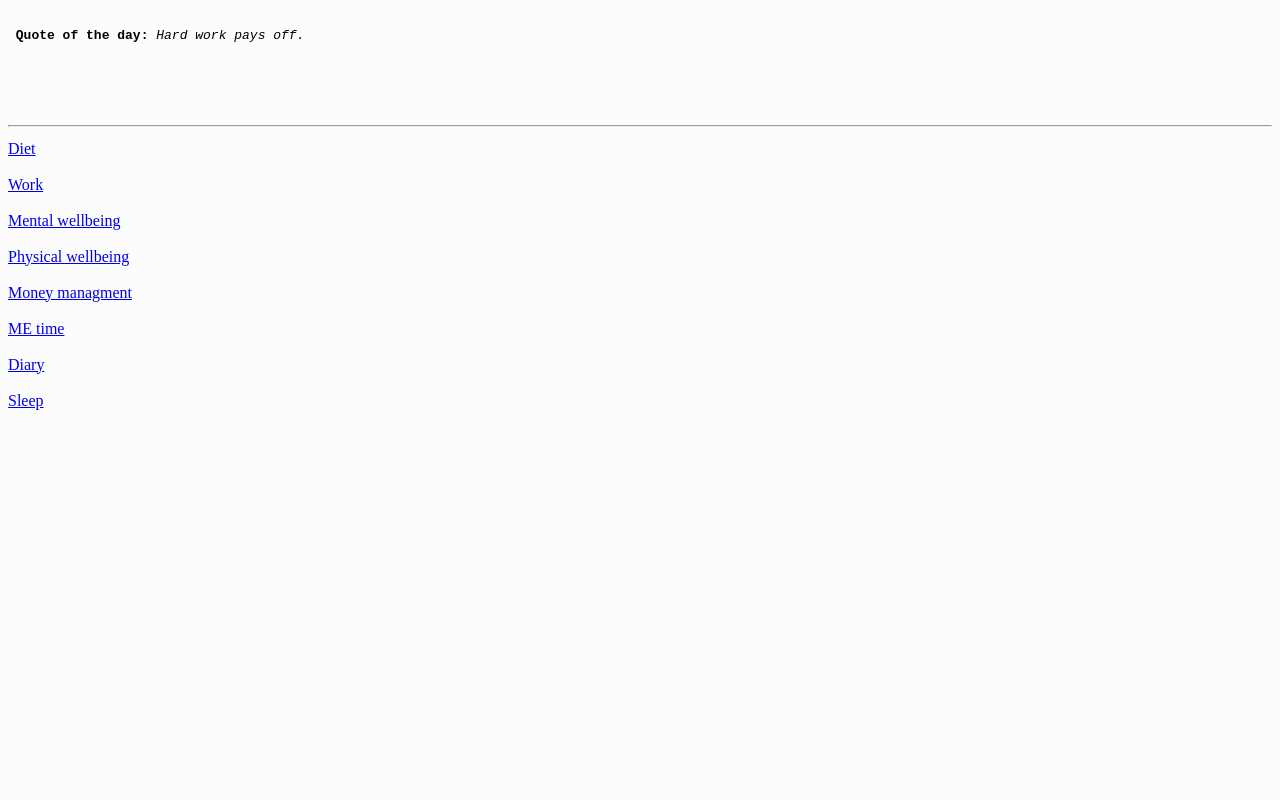
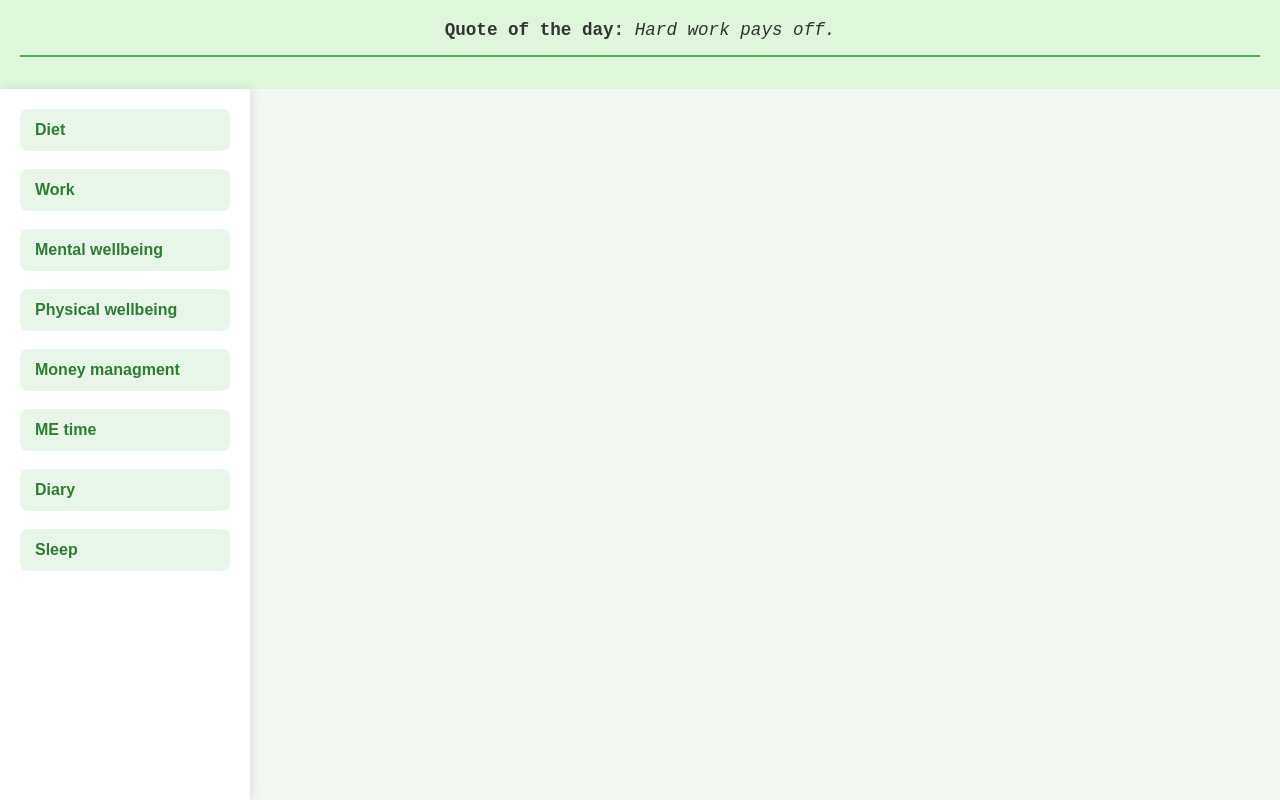
Before and after one commit to AREEBA93345/Well-Bell, a plain HTML site: page index.html in a window 1280 px wide. Drawn offline with Linux system fonts and the light colour scheme.

Commit message:
files added , css

```diff
--- a/Style.css
+++ b/Style.css
@@ -1,2 +1,80 @@
 body
 {background-color: rgb(252, 252, 252);}
+/* Reset */
+* {
+  margin: 0;
+  padding: 0;
+  box-sizing: border-box;
+}
+
+/* Body */
+body {
+  font-family: Arial, sans-serif;
+  background-color: #f4f8f5;
+  color: #333;
+  min-height: 100vh;
+}
+
+/* Quote section */
+pre {
+  background-color: #dff6dd;
+  padding: 20px;
+  font-size: 1.1rem;
+  white-space: normal;
+}
+
+pre div {
+  text-align: center;
+}
+
+/* Horizontal line */
+hr {
+  margin-top: 15px;
+  border: none;
+  height: 2px;
+  background-color: #4caf50;
+}
+
+/* Sidebar */
+aside {
+  width: 250px;
+  background-color: white;
+  padding: 20px;
+  box-shadow: 2px 0 10px rgba(0, 0, 0, 0.1);
+  min-height: calc(100vh - 100px);
+}
+
+/* Links */
+aside a {
+  display: block;
+  text-decoration: none;
+  color: #2e7d32;
+  background-color: #e8f5e9;
+  padding: 12px 15px;
+  border-radius: 8px;
+  font-weight: bold;
+  transition: 0.3s;
+}
+
+/* Hover effect */
+aside a:hover {
+  background-color: #4caf50;
+  color: white;
+  transform: translateX(5px);
+}
+
+/* Main content */
+main {
+  margin-left: 270px;
+  padding: 30px;
+}
+
+/* Layout */
+body {
+  display: flex;
+  flex-wrap: wrap;
+}
+
+pre {
+  width: 100%;
+}
```
Also changed, not shown: Diary.html (added), MM.html (added), MT.html (added), Sleep.html (added).
